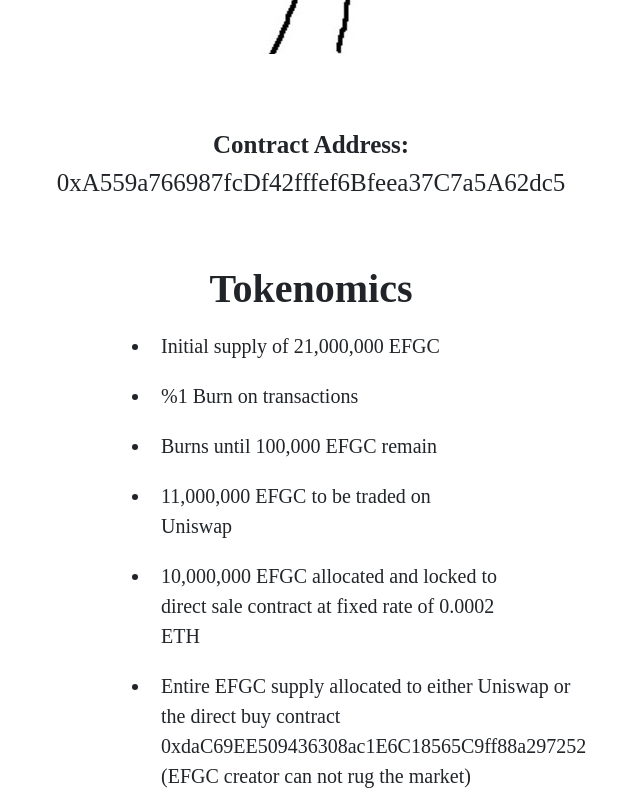
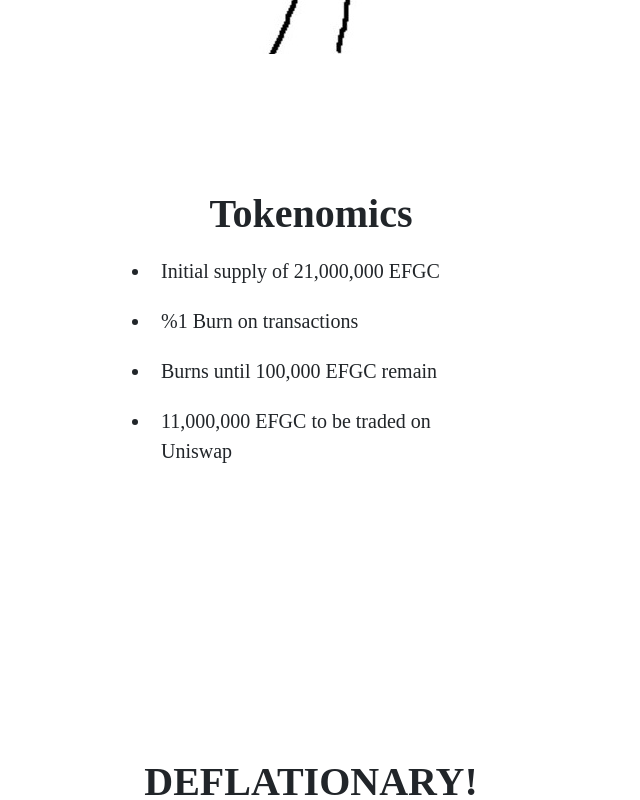
Before and after one commit to jzargo11/EpicFailGuyCoin, a React (Create React App) app: page / in a window 1280 px wide. Shown: the part 720-1520 px from the top of the page, without its empty margins (329-969 px from the left). Built offline with nearby package versions, Linux system fonts and the light colour scheme.

Commit message:
Updated Tokenomics

```diff
--- a/src/components/Main.js
+++ b/src/components/Main.js
@@ -42,7 +42,7 @@
 
         <br></br> <br></br> <br></br>
 
-        <p> <b>Contract Address:</b> 0xA559a766987fcDf42fffef6Bfeea37C7a5A62dc5 </p>
+        <p>  </p>
 
         <br></br><br></br>
 
@@ -52,8 +52,6 @@
           <li>%1 Burn on transactions</li>
           <li>Burns until 100,000 EFGC remain</li>
           <li>11,000,000 EFGC to be traded on Uniswap</li>
-          <li>10,000,000 EFGC allocated and locked to direct sale contract at fixed rate of 0.0002 ETH </li>
-          <li>Entire EFGC supply allocated to either Uniswap or the direct buy contract 0xdaC69EE509436308ac1E6C18565C9ff88a297252 (EFGC creator can not rug the market) </li>
 
         </ul>
 
```
